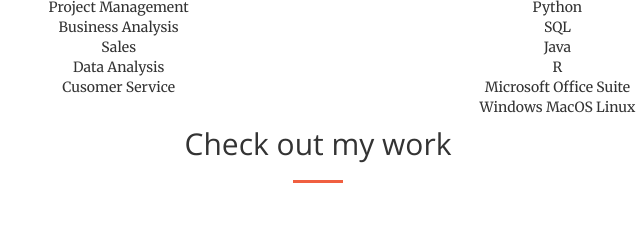
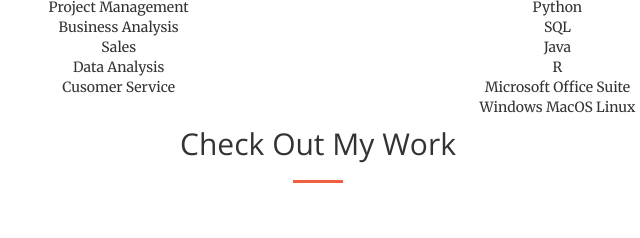
Before and after one commit to devontheriault/devontheriault.github.io, a website: page index.html in a window 1280 px wide. Shown: the part 1383-1621 px from the top of the page, 322-962 px from the left. Drawn offline with nearby package versions, Linux system fonts and the light colour scheme.

Commit message:
Grammar changes

```diff
--- a/index.html
+++ b/index.html
@@ -132,7 +132,7 @@
         </div>
 		<div class="container text-center">
 			<div class="call-to-action">
-                <h2>Check out my work</h2>
+                <h2>Check Out My Work</h2>
                 <hr class="primary">
 			</div>
 		</div>
```
